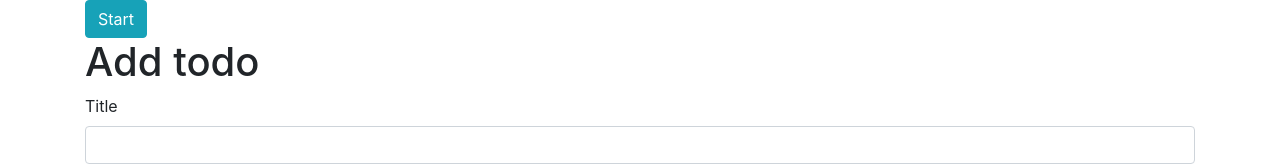
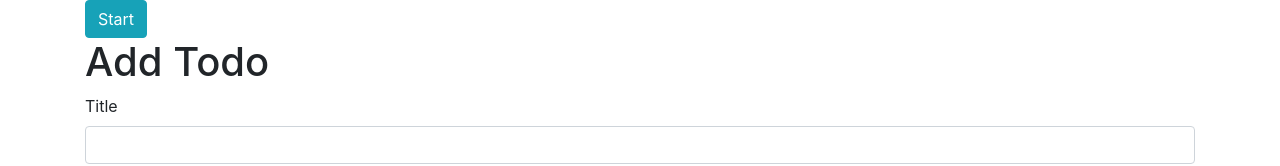
Before and after one commit to dstopka/jenkins-test, an Angular app in the folder ClientApp/: page /add in a window 1280 px wide. Shown: the top 166 px of the page. Built offline with nearby package versions, Linux system fonts and the light colour scheme.

Commit message:
Edit add-edit header

```diff
--- a/ClientApp/src/app/todo-add-edit/todo-add-edit.component.html
+++ b/ClientApp/src/app/todo-add-edit/todo-add-edit.component.html
@@ -1,4 +1,4 @@
-<h1>{{actionType}} todo</h1>
+<h1>{{actionType}} Todo</h1>
 <form [formGroup]="form" (ngSubmit)="save()" #formDir="ngForm" novalidate>
   <div class="form-group row">
     <label class=" control-label col-md-12">Title</label>
```
